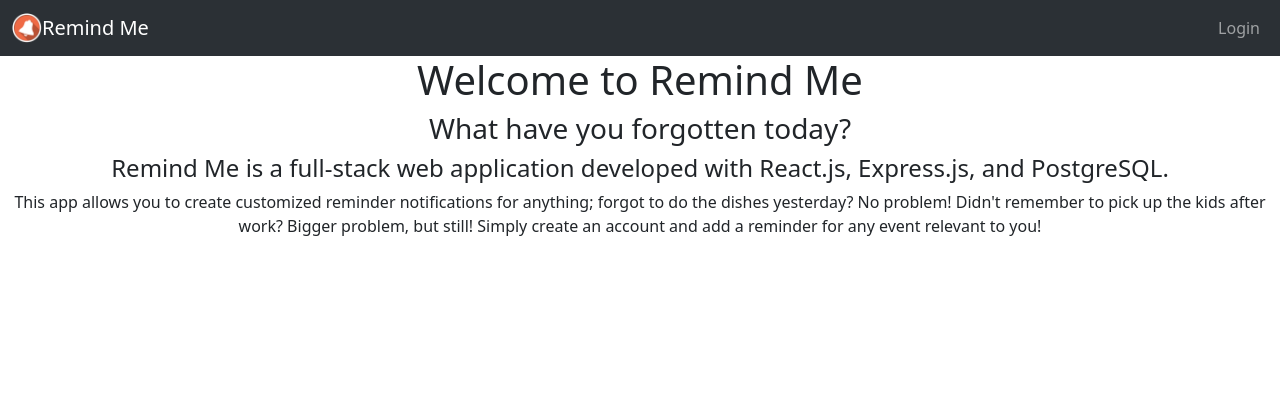
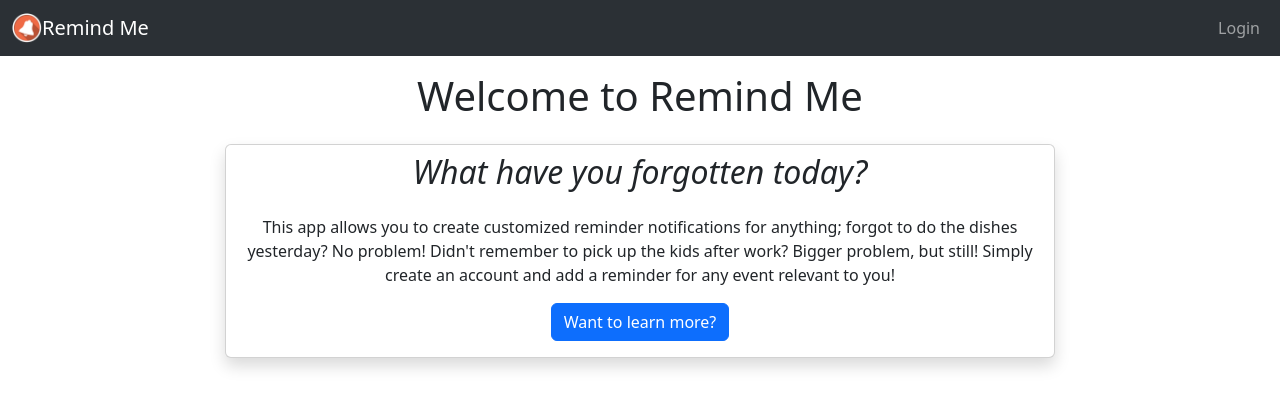
Before and after one commit to EricTheHoff/RemindMe, a React (Vite) app: page / in a window 1280 px wide. Shown: the top 408 px of the page. Built offline with nearby package versions, Linux system fonts and the light colour scheme; no server answers.

Commit message:
Implemented Bootstrap into About Page.

```diff
--- a/src/pages/AboutPage.jsx
+++ b/src/pages/AboutPage.jsx
@@ -1,9 +1,48 @@
+import { useState } from 'react'
+import { Container, Row, Col, Button, Modal, ListGroup, Card } from 'react-bootstrap'
+
 const AboutPage = () => {
+  const [show, setShow] = useState(false)
+
   return (
     <>
-      <h3 className='text-center'>What have you forgotten today?</h3>
-      <h4 className='text-center'>Remind Me is a full-stack web application developed with React.js, Express.js, and PostgreSQL.</h4>
-      <p className='text-center'>This app allows you to create customized reminder notifications for anything; forgot to do the dishes yesterday? No problem! Didn't remember to pick up the kids after work? Bigger problem, but still! Simply create an account and add a reminder for any event relevant to you!</p>
+    <Container fluid className='text-center'>
+
+      <Row>
+        <Col lg={8} className='mx-auto'>
+          <Card className='shadow'>
+            <Card.Title className='pt-2 fs-2 fst-italic'>What have you forgotten today?</Card.Title>
+
+            <Card.Body>
+              This app allows you to create customized reminder notifications for anything; forgot to do the dishes yesterday? No problem! Didn't remember to pick up the kids after work? Bigger problem, but still! Simply create an account and add a reminder for any event relevant to you!
+            </Card.Body>
+
+            <div className='text-center'>
+              <Button className='mb-3 w-30' variant='primary' onClick={() => setShow(true)}>Want to learn more?</Button>
+            </div>
+          </Card>
+        </Col>
+      </Row>
+
+
+      <Modal show={show} onHide={() => setShow(false)}>
+        <Modal.Header closeButton>
+          <Modal.Title className='text-center'>Remind Me is built with the following technologies:</Modal.Title>
+        </Modal.Header>
+
+        <Modal.Body>
+          <ListGroup className='text-center'>
+            <ListGroup.Item><a href='https://react.dev/learn'>React</a></ListGroup.Item>
+            <ListGroup.Item><a href='https://expressjs.com/'>Express</a></ListGroup.Item>
+            <ListGroup.Item><a href='https://www.postgresql.org/about/'>PostgreSQL</a></ListGroup.Item>
+            <ListGroup.Item><a href='https://react-bootstrap.netlify.app/docs/getting-started/introduction'>React Bootstrap</a></ListGroup.Item>
+            <ListGroup.Item><a href='https://sendgrid.com/en-us/solutions/email-api/smtp-service'>SendGrid</a></ListGroup.Item>
+          </ListGroup>
+        </Modal.Body>
+
+      </Modal>
+
+    </Container>
     </>
   )
 }
--- a/src/pages/RootPage.jsx
+++ b/src/pages/RootPage.jsx
@@ -103,7 +103,8 @@ const RootPage = () => {
         </Container>
       </Navbar>
 
-      <h1 className='text-center'>Welcome to Remind Me, {firstName}</h1>
+      <h1 className='text-center py-4'>Welcome to Remind Me, {firstName}</h1>
+
       {/* <nav>
         <ul>
           <li>
@@ -159,7 +160,7 @@ const RootPage = () => {
       </Navbar>
 
 
-      <h1 className='text-center'>Welcome to Remind Me</h1>
+      <h1 className='text-center py-3'>Welcome to Remind Me</h1>
         {/* <nav>
           <ul>
             <li>
```
